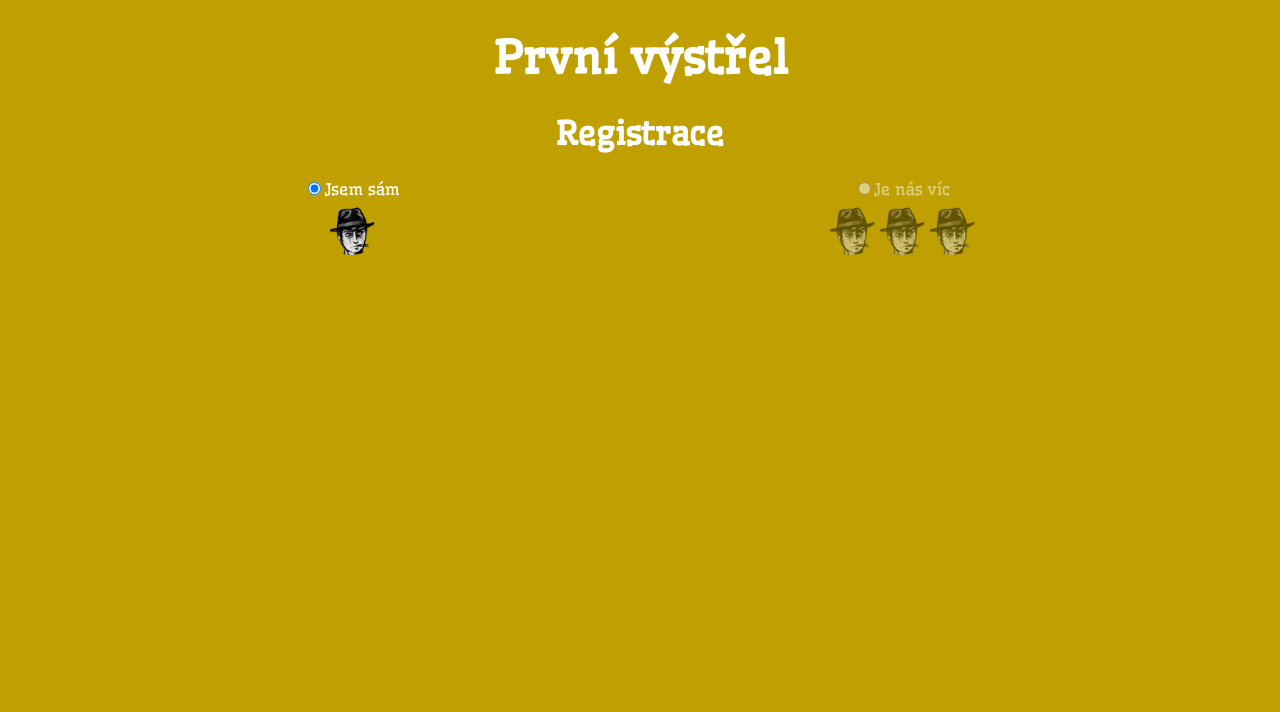
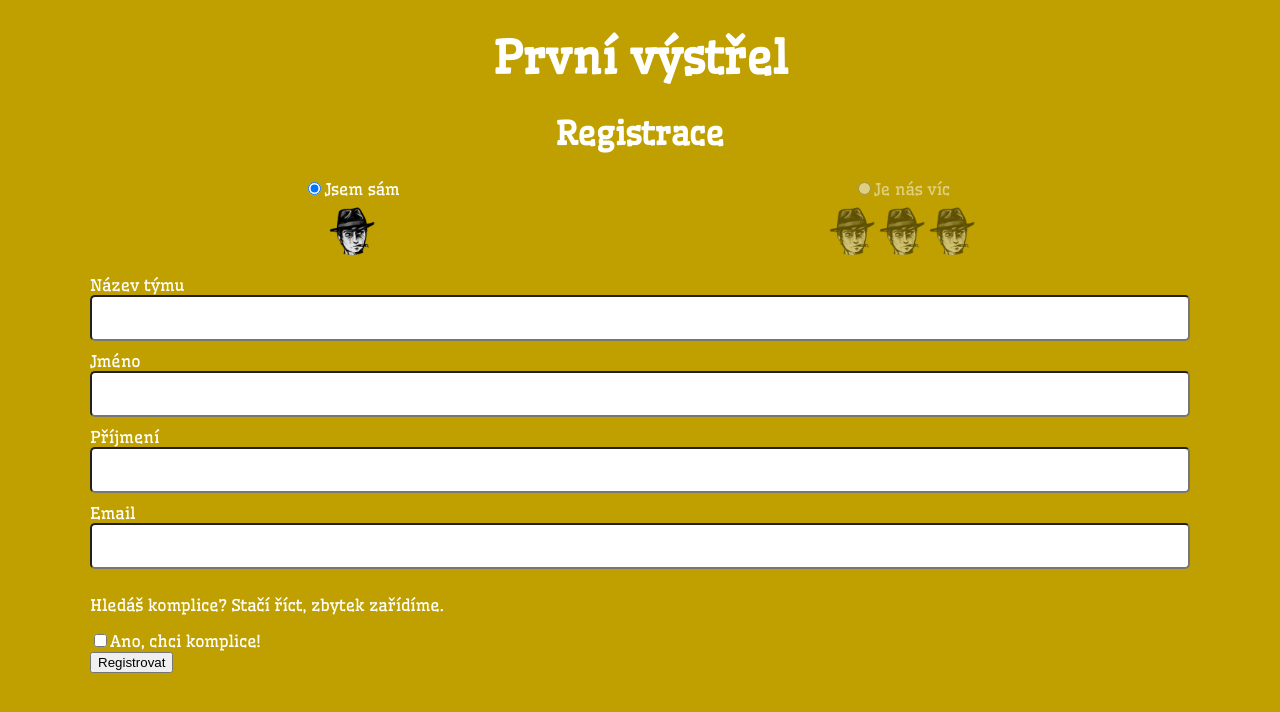
Before and after one commit to panda098/prvni-vystrel, a React (Create React App) app: page /registrace in a window 1280 px wide. Both pictures are taken after a click on the radio button "Jsem sám". Shown: the top 712 px of the page. Built offline with nearby package versions, Linux system fonts and the light colour scheme.

Commit message:
register form

```diff
--- /dev/null
+++ b/src/PlayerForm.js
@@ -0,0 +1,44 @@
+import "./scss/input.scss";
+
+export default function PlayerForm({
+  player,
+  handleChange,
+  showEmail = false,
+}) {
+  return (
+    <div>
+      <div className="input-container">
+        <label htmlFor="name">Jméno</label>
+        <input
+          className="input-text"
+          type="text"
+          id="name"
+          value={player.name}
+          onChange={(e) => handleChange({ ...player, name: e.target.value })}
+        />
+      </div>
+      <div className="input-container">
+        <label htmlFor="surname">Příjmení</label>
+        <input
+          className="input-text"
+          type="text"
+          id="surname"
+          value={player.surname}
+          onChange={(e) => handleChange({ ...player, surname: e.target.value })}
+        />
+      </div>
+      {showEmail && (
+        <div className="input-container">
+          <label htmlFor="email">Email</label>
+          <input
+            className="input-text"
+            type="email"
+            id="email"
+            value={player.email}
+            onChange={(e) => handleChange({ ...player, email: e.target.value })}
+          />
+        </div>
+      )}
+    </div>
+  );
+}
--- /dev/null
+++ b/src/PlayerHead.js
@@ -0,0 +1,5 @@
+import head from "./images/head.png";
+
+export default function PlayerHead() {
+  return <img style={{ width: 50 }} className="head" src={head} alt="hlava" />;
+}
--- a/src/Registration.js
+++ b/src/Registration.js
@@ -1,10 +1,61 @@
+import "./scss/input.scss";
 import "./scss/Registration.scss";
-import head from "./images/head.png";
 
 import { useState } from "react";
+import PlayerForm from "./PlayerForm";
+import PlayerHead from "./PlayerHead";
 
-function Registrace() {
+let playerTemplate = {
+  name: "",
+  surname: "",
+  email: "",
+};
+
+export default function Registration() {
   const [isSinglePlayer, setIsSinglePlayer] = useState(null);
+  const [teamName, setTeamName] = useState("");
+  const [captain, setCaptain] = useState(playerTemplate);
+  const [teamPlayers, setTeamPlayers] = useState([playerTemplate]);
+  const [isLookingForPlayers, setIsLookingForPlayers] = useState(false);
+
+  function handleTeamPlayerChange(player) {
+    const newState = teamPlayers.slice();
+    newState[player.id] = player;
+    setTeamPlayers(newState);
+  }
+
+  function addTeamPlayer() {
+    const newState = teamPlayers.slice();
+    newState.push(playerTemplate);
+    setTeamPlayers(newState);
+  }
+
+  function deleteTeamPlayer(i) {
+    const copy = teamPlayers.slice();
+    copy.splice(i, 1);
+    setTeamPlayers(copy);
+  }
+
+  function submit() {
+    let team = [
+      {
+        name: captain.name,
+        surname: captain.surname,
+        email: captain.email,
+      },
+    ];
+
+    if (!isSinglePlayer) {
+      team.push(...teamPlayers);
+    }
+
+    const postBody = {
+      teamName: teamName,
+      isLookingForPlayers: isLookingForPlayers,
+      players: team,
+    };
+    console.log(postBody);
+  }
 
   return (
     <div id="pravidla">
@@ -29,10 +80,11 @@ function Registrace() {
                 name="players"
                 value="single"
                 checked={isSinglePlayer}
+                readOnly={true}
               />
-              <label for="single">Jsem sám</label>
+              <label htmlFor="single">Jsem sám</label>
             </div>
-            <img className="head" src={head} />
+            <PlayerHead />
           </div>
 
           <div
@@ -49,19 +101,88 @@ function Registrace() {
                 name="players"
                 value="multi"
                 checked={isSinglePlayer === false}
+                readOnly={true}
               />
-              <label for="multi">Je nás víc</label>
+              <label htmlFor="multi">Je nás víc</label>
             </div>
             <div className="head-container--multi">
-              <img className="head" src={head} />
-              <img className="head" src={head} />
-              <img className="head" src={head} />
+              <PlayerHead />
+              <PlayerHead />
+              <PlayerHead />
             </div>
           </div>
         </div>
+
+        {isSinglePlayer !== null && (
+          <div className="input-container">
+            <label htmlFor="teamName">Název týmu</label>
+            <input
+              className="input-text"
+              type="text"
+              id="teamName"
+              value={teamName}
+              onChange={(e) => setTeamName(e.target.value)}
+            />
+          </div>
+        )}
+
+        {isSinglePlayer !== null && (
+          <div>
+            <PlayerForm
+              player={captain}
+              handleChange={setCaptain}
+              showEmail={true}
+            />
+          </div>
+        )}
+
+        {isSinglePlayer === false && (
+          <div>
+            {teamPlayers.map((player, i) => (
+              <>
+                <p>
+                  {i + 1}. komplic{" "}
+                  {teamPlayers.length > 1 && (
+                    <button on onClick={() => deleteTeamPlayer(i)}>
+                      X
+                    </button>
+                  )}
+                </p>
+                <PlayerForm
+                  key={i}
+                  player={{ ...player, id: i }}
+                  handleChange={handleTeamPlayerChange}
+                />
+              </>
+            ))}
+          </div>
+        )}
+
+        {isSinglePlayer === false && teamPlayers.length < 4 && (
+          <div>
+            <button onClick={() => addTeamPlayer()}>+ Přidat komplice</button>
+          </div>
+        )}
+
+        {isSinglePlayer !== null && teamPlayers.length < 4 && (
+          <div>
+            <p>Hledáš komplice? Stačí říct, zbytek zařídíme.</p>
+            <input
+              type="checkbox"
+              id="isLookingForPlayers"
+              checked={isLookingForPlayers}
+              onChange={(e) => setIsLookingForPlayers(e.target.checked)}
+            />
+            <label htmlFor="isLookingForPlayers">Ano, chci komplice!</label>
+          </div>
+        )}
+
+        {isSinglePlayer !== null && (
+          <div>
+            <button onClick={() => submit()}>Registrovat</button>
+          </div>
+        )}
       </div>
     </div>
   );
 }
-
-export default Registrace;
--- a/src/Rules.js
+++ b/src/Rules.js
@@ -1,6 +1,6 @@
 import leftHandIcon from './images/hand_left_transparent.png'
 
-function Pravidla() {
+export default function Rules() {
   return (
     <div>
       <div className="container" id='pravidla'>
@@ -70,5 +70,3 @@ function Pravidla() {
     </div>
   );
 }
-
-export default Pravidla;
--- a/src/scss/Registration.scss
+++ b/src/scss/Registration.scss
@@ -1,6 +1,7 @@
 .players-row {
   display: flex;
   justify-content: space-around;
+  margin-bottom: 20px;
 }
 
 .players-container {
@@ -17,10 +18,6 @@
   margin-bottom: 10px;
 }
 
-.head {
-  width: 50px;
-}
-
 .head-container--multi {
   display: flex;
 }
--- /dev/null
+++ b/src/scss/input.scss
@@ -0,0 +1,11 @@
+.input-container {
+  display: flex;
+  flex-direction: column;
+}
+
+.input-text {
+  height: 40px;
+  border-radius: 5px;
+  font-size: 16px;
+  margin-bottom: 10px;
+}
```
